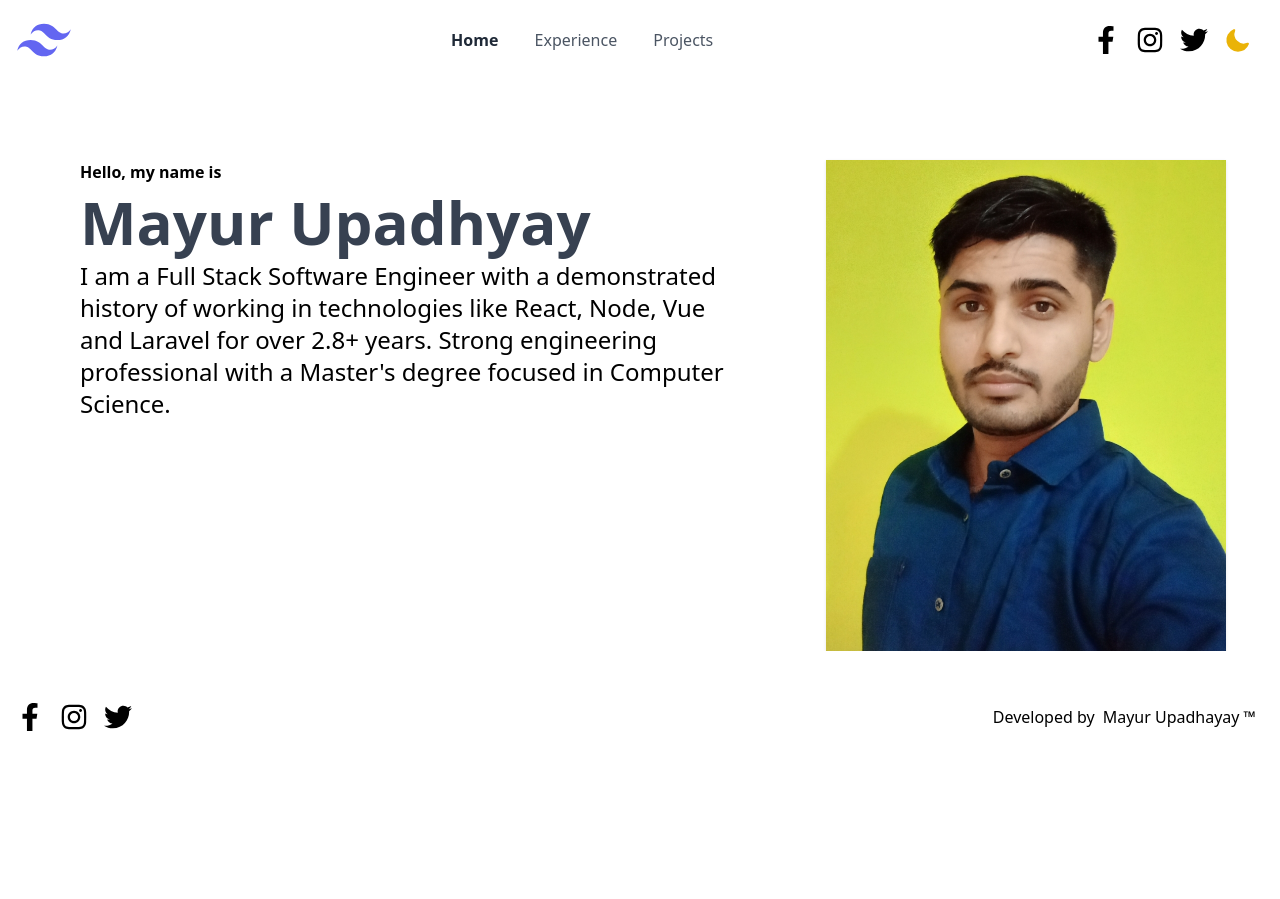
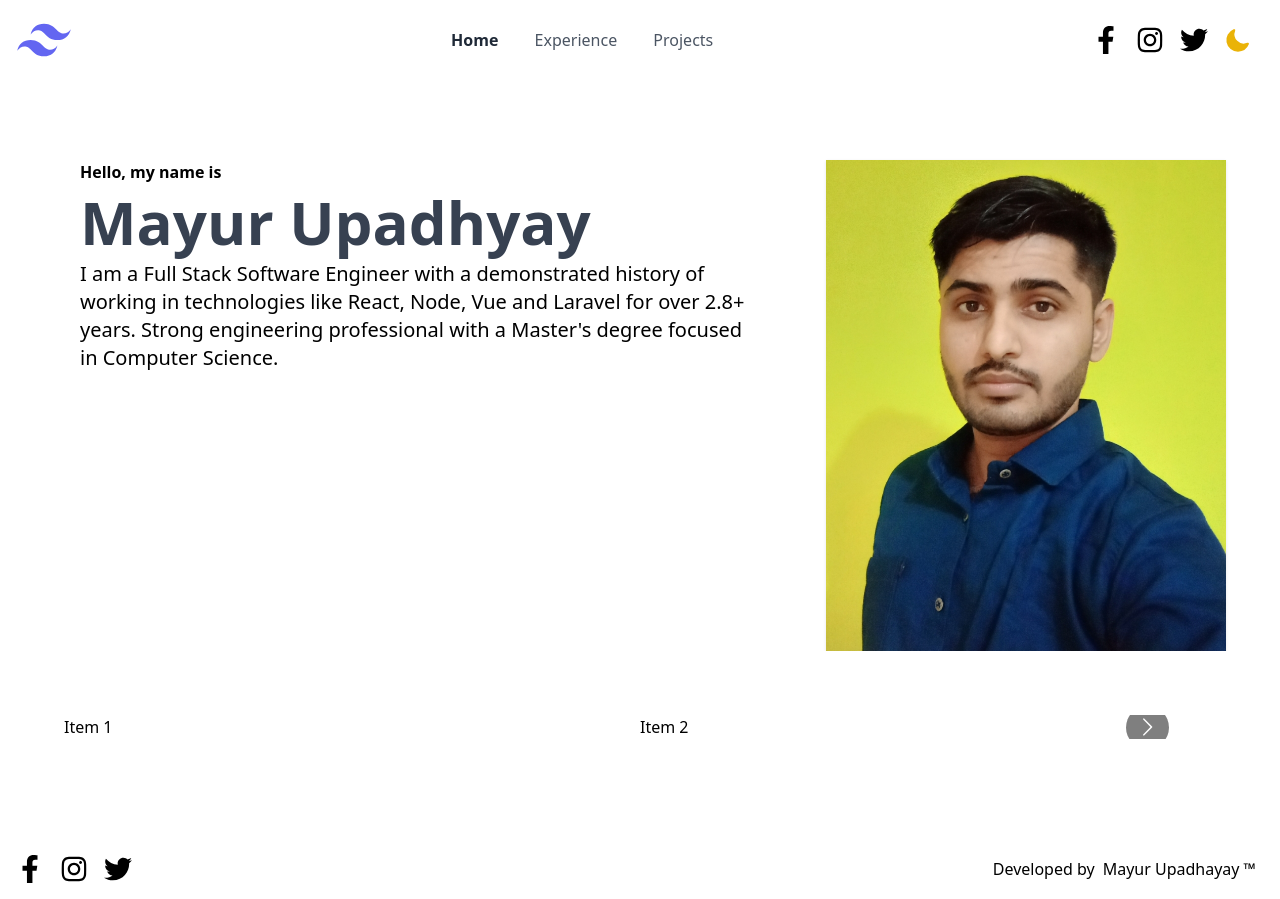
Before and after one commit to mayur256/professional-portfolio, a Next.js app: page / in a window 1280 px wide. Before the commit the page ends 800 px from the top, so only its background shows below. Built offline with nearby package versions, Linux system fonts and the light colour scheme.

Commit message:
[feat]: Added react multi carousel

```diff
--- a/components/Banner/index.tsx
+++ b/components/Banner/index.tsx
@@ -18,7 +18,10 @@ export const Banner = (): ReactElement => {
 
 	// Main JSX
 	return (
-		<div className="flex flex-row justify-center items-start overflow-hidden">
+		<section
+			className="flex flex-row justify-center items-start overflow-hidden"
+			id="banner"
+		>
 			{/** Texts Container */}
 			<div className="w-full md:w-2/3 mx-auto text-center md:text-left lg:p-20">
 				<div data-aos="fade-left" data-aos-duration="1000">
@@ -28,7 +31,7 @@ export const Banner = (): ReactElement => {
 					<h1 className="text-4xl md:text-6xl font-bold text-gray-700 dark:text-gray-200 my-2">
 						{name}
 					</h1>
-					<div className="md:text-2xl">
+					<div className="md:text-xl">
 						<p
 							dangerouslySetInnerHTML={{ __html: description }}
 						></p>
@@ -52,6 +55,6 @@ export const Banner = (): ReactElement => {
 					/>
 				</div>
 			</div>
-		</div>
+		</section>
 	)
 }
--- /dev/null
+++ b/components/Skills/index.tsx
@@ -0,0 +1,40 @@
+// top level imports
+import { ReactElement } from 'react'
+
+// Multi-carousel
+import Carousel from 'react-multi-carousel'
+import 'react-multi-carousel/lib/styles.css'
+
+// Component definition
+export const Skills = (): ReactElement => {
+	const responsive = {
+		superLargeDesktop: {
+			breakpoint: { max: 4000, min: 3000 },
+			items: 5,
+		},
+		desktop: {
+			breakpoint: { max: 3000, min: 1024 },
+			items: 3,
+		},
+		tablet: {
+			breakpoint: { max: 1024, min: 464 },
+			items: 2,
+		},
+		mobile: {
+			breakpoint: { max: 464, min: 0 },
+			items: 1,
+		},
+	}
+
+	// Main JSX
+	return (
+		<section id="skills" className="m-8 p-8">
+			<Carousel responsive={responsive}>
+				<div>Item 1</div>
+				<div>Item 2</div>
+				<div>Item 3</div>
+				<div>Item 4</div>
+			</Carousel>
+		</section>
+	)
+}
--- a/package.json
+++ b/package.json
@@ -21,6 +21,7 @@
 		"next-themes": "^0.2.1",
 		"react": "18.2.0",
 		"react-dom": "18.2.0",
+		"react-multi-carousel": "^2.8.2",
 		"typescript": "4.9.4"
 	},
 	"devDependencies": {
--- a/pages/index.tsx
+++ b/pages/index.tsx
@@ -1,5 +1,6 @@
 import AppLayout from '../components/AppContainer'
 import { Banner } from '../components/Banner'
+import { Skills } from 'components/Skills'
 // import styles from '../styles/Home.module.css'
 // import { Header } from '../components/Header'
 
@@ -7,6 +8,7 @@ export default function Home() {
 	return (
 		<AppLayout title="Mayur Upadhayay - Developer" description="">
 			<Banner />
+			<Skills />
 		</AppLayout>
 	)
 }
```
Also changed, not shown: 1 other file (tests, documents, lock files or other folders).
